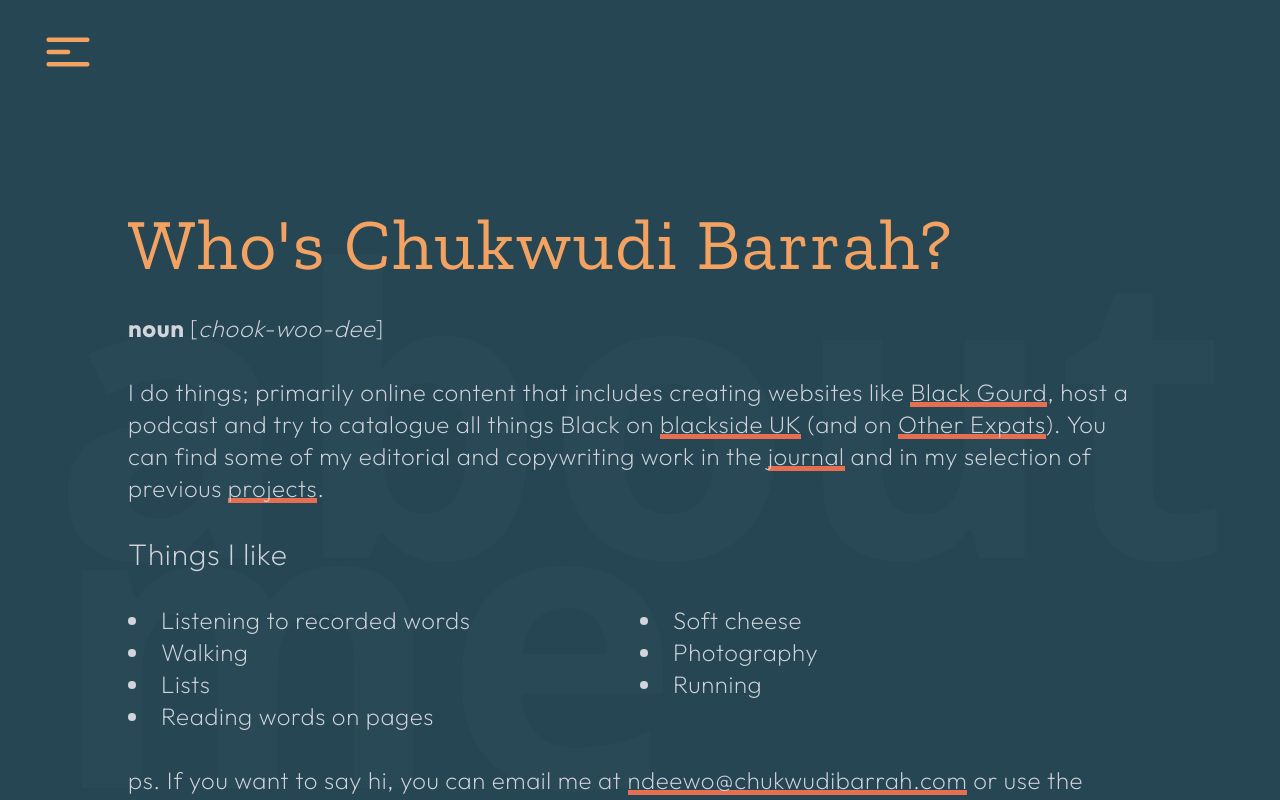
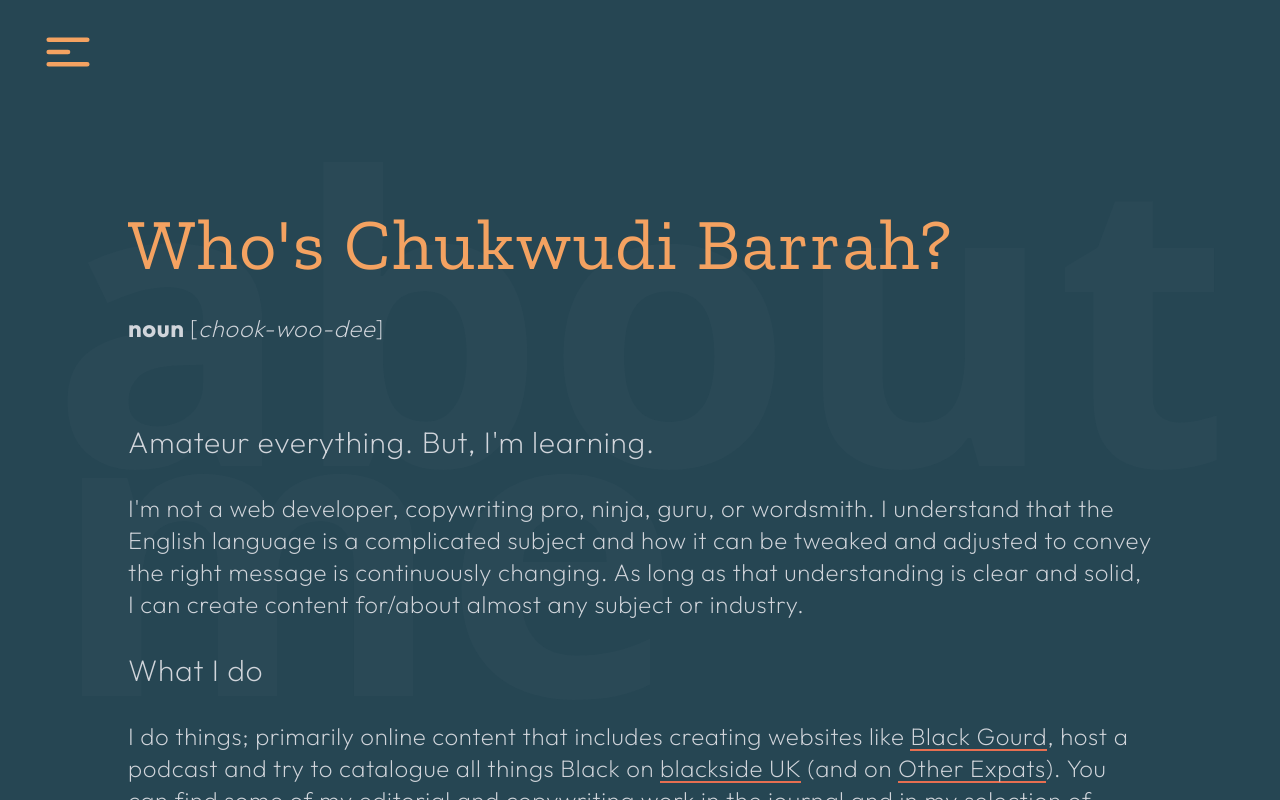
Before and after one commit to chukwudibarrah/portfolio, a React (Vite) app: page /about in a window 1280 px wide. Shown: the top 800 px of the page. Built offline with nearby package versions, Linux system fonts and the light colour scheme; no server answers.

Commit message:
updated blog and project lists

```diff
--- a/src/App.jsx
+++ b/src/App.jsx
@@ -12,7 +12,7 @@ function App() {
         description="Web editor, developer and copywriter; passionate about building, creating and problem-solving."
         name="@cbarrah"
         type="website"
-        imageUrl="https://example.com/default-image.jpg"
+        imageUrl="/me me me.webp"
         url="https://chukwudibarrah.com"
       />
       <Drawer />
--- a/src/pages/About.jsx
+++ b/src/pages/About.jsx
@@ -10,8 +10,9 @@ export default function About() {
         description="Web editor, developer and copywriter."
         name="Chukwudi Barrah"
         type="page"
+        imageUrl="/me me me.webp"
       />
-      <h1 className="fixed -z-0 text-[200px] leading-[150px] md:text-[400px] md:leading-[230px] opacity-5 text-gray-200/40 font-extrabold">
+      <h1 className="fixed bottom-36 -z-0 text-[160px] leading-[150px] md:text-[400px] md:leading-[230px] opacity-5 text-gray-200/40 font-extrabold select-none">
         about
         <br />
         me
@@ -39,16 +40,49 @@ export default function About() {
           animate={{ y: 0 }}
           initial={{ y: "100%" }}
           transition={{ delay: 0.5, duration: 0.5 }}
+          className="leading-loose text-gray-300 md:text-3xl text-2xl md:px-32 px-11 pt-12 font-extralight tracking-wide"
+        >
+          Amateur everything. But, I&apos;m learning.
+        </motion.p>
+
+        <motion.p
+          animate={{ y: 0 }}
+          initial={{ y: "100%" }}
+          transition={{ delay: 0.5, duration: 0.5 }}
           className="leading-loose text-gray-300 md:text-2xl text-xl md:px-32 px-11 font-extralight tracking-wide"
         >
-          I do things; primarily online content that includes creating websites like {" "}
+          I&apos;m not a web
+          developer, copywriting pro, ninja, guru, or wordsmith. I understand
+          that the English language is a complicated subject and how it can be
+          tweaked and adjusted to convey the right message is continuously
+          changing. As long as that understanding is clear and solid, I can create
+          content for/about almost any subject or industry.
+          </motion.p>
+
+          <motion.p
+          animate={{ y: 0 }}
+          initial={{ y: "100%" }}
+          transition={{ delay: 0.5, duration: 0.5 }}
+          className="leading-loose text-gray-300 md:text-3xl text-2xl md:px-32 px-11 font-extralight tracking-wide"
+        >
+          What I do
+        </motion.p>
+
+        <motion.p
+          animate={{ y: 0 }}
+          initial={{ y: "100%" }}
+          transition={{ delay: 0.5, duration: 0.5 }}
+          className="leading-loose text-gray-300 md:text-2xl text-xl md:px-32 px-11 font-extralight tracking-wide"
+        >
+          I do things; primarily online content that includes creating websites
+          like{" "}
           <span className="group text-gray-300 transition-all duration-300 ease-in-out">
             <span className="">
               <NavLink
                 to="https://www.blackgourd.com"
                 target="_blank"
                 rel="noopener"
-                className="bg-left-bottom bg-gradient-to-r from-sienna to-sienna bg-[length:100%_5px] bg-no-repeat group-hover:bg-[length:0%_5px] transition-all duration-700 ease-out hover:text-sienna"
+                className="bg-left-bottom bg-gradient-to-r from-sienna to-sienna bg-[length:100%_2px] bg-no-repeat group-hover:bg-[length:0%_2px] transition-all duration-700 ease-out hover:text-sienna"
               >
                 Black Gourd
               </NavLink>
@@ -61,7 +95,7 @@ export default function About() {
                 to="https://blackside.uk"
                 target="_blank"
                 rel="noopener"
-                className="bg-left-bottom bg-gradient-to-r from-sienna to-sienna bg-[length:100%_5px] bg-no-repeat group-hover:bg-[length:0%_5px] transition-all duration-700 ease-out hover:text-sienna"
+                className="bg-left-bottom bg-gradient-to-r from-sienna to-sienna bg-[length:100%_2px] bg-no-repeat group-hover:bg-[length:0%_2px] transition-all duration-700 ease-out hover:text-sienna"
               >
                 blackside UK
               </NavLink>
@@ -74,31 +108,35 @@ export default function About() {
                 to="https://www.otherexpats.com"
                 target="_blank"
                 rel="noopener"
-                className="bg-left-bottom bg-gradient-to-r from-sienna to-sienna bg-[length:100%_5px] bg-no-repeat group-hover:bg-[length:0%_5px] transition-all duration-700 ease-out hover:text-sienna"
+                className="bg-left-bottom bg-gradient-to-r from-sienna to-sienna bg-[length:100%_2px] bg-no-repeat group-hover:bg-[length:0%_2px] transition-all duration-700 ease-out hover:text-sienna"
               >
                 Other Expats
               </NavLink>
             </span>
           </span>
-          ). You can find some of my editorial and copywriting work in the <span className="group text-gray-300 transition-all duration-300 ease-in-out">
+          ). You can find some of my editorial and copywriting work in the{" "}
+          <span className="group text-gray-300 transition-all duration-300 ease-in-out">
             <span className="">
               <NavLink
                 to="/journal"
-                className="bg-left-bottom bg-gradient-to-r from-sienna to-sienna bg-[length:100%_5px] bg-no-repeat group-hover:bg-[length:0%_5px] transition-all duration-700 ease-out hover:text-sienna"
+                className="bg-left-bottom bg-gradient-to-r from-sienna to-sienna bg-[length:100%_2px] bg-no-repeat group-hover:bg-[length:0%_2px] transition-all duration-700 ease-out hover:text-sienna"
               >
                 journal
               </NavLink>
             </span>
-          </span> and in my selection of previous <span className="group text-gray-300 transition-all duration-300 ease-in-out">
+          </span>{" "}
+          and in my selection of previous{" "}
+          <span className="group text-gray-300 transition-all duration-300 ease-in-out">
             <span className="">
               <NavLink
                 to="/projects"
-                className="bg-left-bottom bg-gradient-to-r from-sienna to-sienna bg-[length:100%_5px] bg-no-repeat group-hover:bg-[length:0%_5px] transition-all duration-700 ease-out hover:text-sienna"
+                className="bg-left-bottom bg-gradient-to-r from-sienna to-sienna bg-[length:100%_2px] bg-no-repeat group-hover:bg-[length:0%_2px] transition-all duration-700 ease-out hover:text-sienna"
               >
                 projects
               </NavLink>
             </span>
-          </span>.
+          </span>
+          .
         </motion.p>
 
         {/* <motion.p
@@ -133,10 +171,9 @@ export default function About() {
             <li>Listening to recorded words</li>
             <li>Walking</li>
             <li>Lists</li>
-            <li>Reading words on pages</li>
           </ul>
           <ul className="list-disc list-inside">
-            <li>Soft cheese</li>
+            <li>Reading words on pages</li>
             <li>Photography</li>
             <li>Running</li>
           </ul>
@@ -152,7 +189,7 @@ export default function About() {
             <span className="">
               <NavLink
                 to="mailto:ndeewo@chukwudibarrah.com"
-                className="bg-left-bottom bg-gradient-to-r from-sienna to-sienna bg-[length:100%_5px] bg-no-repeat group-hover:bg-[length:0%_5px] transition-all duration-700 ease-out hover:text-sienna"
+                className="bg-left-bottom bg-gradient-to-r from-sienna to-sienna bg-[length:100%_2px] bg-no-repeat group-hover:bg-[length:0%_2px] transition-all duration-700 ease-out hover:text-sienna"
               >
                 ndeewo@chukwudibarrah.com
               </NavLink>
--- a/src/pages/Home.jsx
+++ b/src/pages/Home.jsx
@@ -34,6 +34,7 @@ export default function Home() {
         description="Web editor, developer and copywriter; passionate about building, creating and problem-solving."
         name="Chukwudi Barrah"
         type="page"
+        imageUrl="/me me me.webp"
       />
       <p className="fixed z-0 text-[110px] leading-[90px] md:text-[350px] md:leading-[250px] opacity-5 text-gray-200 font-extrabold select-none">
         chukwudi
--- a/src/pages/Portfolio.jsx
+++ b/src/pages/Portfolio.jsx
@@ -9,7 +9,7 @@ export default function Portfolio() {
       transition={{ duration: 0.75, ease: "easeInOut" }}
       exit={{opacity: 1}}
     >
-      <p className="absolute z-0 text-[250px] leading-[200px] md:text-[500px] md:leading-[400px] opacity-5 text-gray-200 font-extrabold">
+      <p className="absolute z-0 text-[250px] leading-[200px] md:text-[500px] md:leading-[400px] opacity-5 text-gray-200 font-extrabold select-none">
         port
         <br />
         <span className="md:ml-14">folio</span>
--- a/src/pages/Projects.jsx
+++ b/src/pages/Projects.jsx
@@ -1,12 +1,26 @@
 import FetchProjects from "../components/FetchProjects";
+import SEO from "../utils/SEO";
 
 export default function Projects() {
   return (
-    <div className="min-h-screen w-screen overscroll-none bg-charcoal">
-      <div className="text-4xl text-brown lg:text-7xl font-zilla py-28 md:mx-28 mx-4">
-        <h1>
+    <div className="min-h-screen w-screen flex flex-col items-center overscroll-none bg-charcoal pt-32">
+      <SEO
+        title="Projects | Chukwudi Barrah"
+        description="A compilation of some of my past and ongoing works"
+        name="@cbarrah"
+        type="website"
+        imageUrl="/me me me.webp"
+        url="https://chukwudibarrah.com/projects"
+      />
+      <h1 className="fixed bottom-36 -z-0 text-[160px] leading-[120px] md:text-[400px] md:leading-[300px] opacity-5 text-gray-200/40 font-extrabold select-none">
+        pro
+        <br />
+        jects
+      </h1>
+      <div className="md:text-7xl text-5xl font-zilla text-brown md:px-32 px-11 tracking-wide py-20 z-10">
+        <h2>
           A selection of past and ongoing projects
-        </h1>
+        </h2>
       </div>
       <FetchProjects />
     </div>
--- a/src/pages/Resume.jsx
+++ b/src/pages/Resume.jsx
@@ -5,7 +5,7 @@ import OnlineCourses from "../components/OnlineCourses";
 export default function Resume() {
   return (
     <div className="min-h-screen w-screen overscroll-none flex flex-col md:flex-row md:items-baseline md:pt-24 justify-center bg-charcoal">
-      <p className="fixed z-0 text-[180px] leading-[200px] md:text-[400px] md:leading-[400px] opacity-5 text-gray-200 font-extrabold lg:mt-52">
+      <p className="fixed z-0 text-[180px] leading-[200px] md:text-[400px] md:leading-[400px] opacity-5 text-gray-200 font-extrabold lg:mt-52 select-none">
         résumé
       </p>
 
```
Also changed, not shown: src/components/FetchProjects.jsx (+11 -6 lines), src/pages/Journal.jsx (+7 -7 lines), public/uploads/me me me.webp (added), 8 other files (tests, documents, lock files or other folders).
